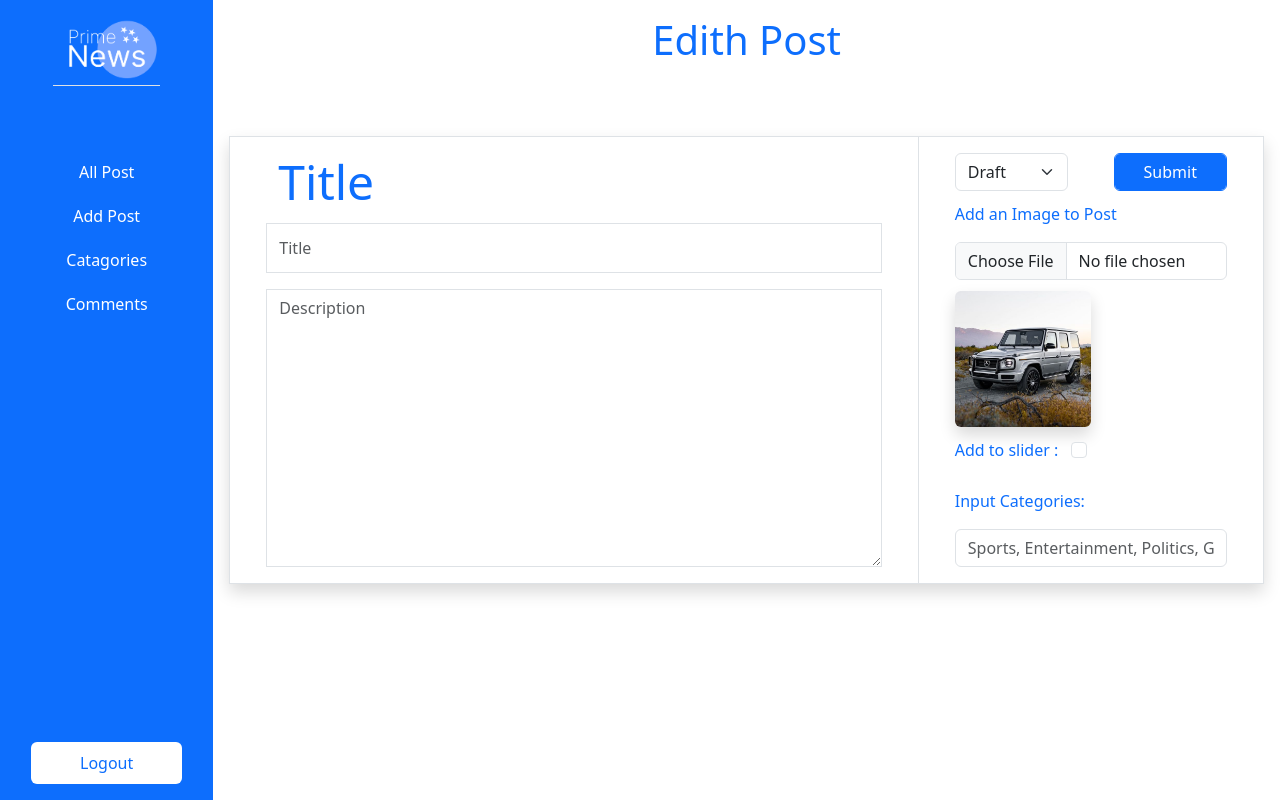
After one commit to chinedugabriel/Blog-Post, a PHP site: page /php_projects/pages/edith_post.php in a window 1280 px wide. The commit adds this page. Run offline with PHP 8.4, Linux system fonts and the light colour scheme.

Commit message:
fix: added a page for edithing post and fixed the logo size for the index and single post pages

```diff
--- /dev/null
+++ b/pages/edith_post.php
@@ -0,0 +1,133 @@
+<!DOCTYPE html>
+<html lang="en">
+<head>
+    <meta charset="UTF-8">
+    <meta name="viewport" content="width=device-width, initial-scale=1.0">
+    <title>Blog Post</title>
+    <link rel="stylesheet" href="../style.css">
+    <!-- bootstrap link start here
+    * Bootstrap v5.3.0-alpha3
+    -->
+    <link rel="stylesheet" href="../bootstrap/css/bootstrap.css">
+    <!-- bootstrap link ends here -->
+    <link rel="shortcut icon" href="../src/img/favicon.ico" type="image/x-icon">
+</head>
+<body class="p-0 ">
+    <section class="">
+        <div class="container-fluid">
+            <div class="row vh-100">
+                <div class="col-sm-12 col-md-2 py-3 d-flex flex-column gap-5 bg-primary">
+                    <div class="row">
+                        <div class="col-md-12 text-center p-0">
+                            <img src="../src/img/blog_logo.png" alt="logo" class="img-fluid w-50 w-md-75 border-bottom img-logo ">
+                        </div>
+                    </div>
+                    <div class="row p-0 h-auto h-md-50">
+                        <div class="col-md-12 p-0">
+                            <ul class="list-unstyled h-100 py-3 d-flex flex-column justify-content-around">
+                                <li class="text-center py-2">
+                                    <a href="http://localhost/php_projects/Blog-Post/pages/all_post" class="text-white text-decoration-none">
+                                        All Post
+                                    </a>
+                                </li>
+                                <li class=" text-center text-white py-2">
+                                    <a href="http://localhost/php_projects/Blog-Post/pages/add_post" class=" text-decoration-none text-white">
+                                        Add Post
+                                    </a>
+                                </li>
+                                <li class=" text-center py-2">
+                                    <a href="http://localhost/php_projects/Blog-Post/pages/categories" class="text-white text-decoration-none">
+                                        Catagories
+                                    </a>
+                                </li>
+                                <li class=" text-center py-2">
+                                    <a href="http://localhost/php_projects/Blog-Post/pages/comments" class="text-white text-decoration-none">
+                                        Comments
+                                    </a>
+                                </li>
+
+
+                            </ul>
+                        </div>
+                    </div>
+                    <div class="row mt-auto">
+                        <div class="col-md-12 text-center">
+                            <button class="btn py-md-2 px-md-5 btn bg-white text-primary">
+                               Logout
+                            </button>
+                        </div>
+                    </div>
+                </div>
+                <div class="col-sm-12 col-md-10 ">
+                    <form action="" method="" class="d-grid gap-1 p-3 pt-0 h-75">
+                        <div class="row py-3">
+                            <div class="col-md-12 text-center">
+                                <p class="h1 text-primary">Edith Post</p>
+                            </div>
+                        </div>
+                        <div class="row border border shadow">
+                            <div class="col-md-8 d-grid gap-3 py-3 px-5 border-end">
+                                <div class="row">
+                                    <p class="display-5 text-primary m-0">
+                                        Title
+                                    </p>
+                                    <input type="text" class="form-control rounded rounded-0" name="" id="" placeholder="Title">
+                                </div>
+                                <div class="row">
+                                    <textarea class="form-control rounded rounded-0" name="" id="" rows="10" cols="" placeholder="Description"></textarea>
+                                </div>
+                            </div>
+                            <div class="col-md-4 d-flex flex-column gap-3 gap-md-0 justify-content-between py-3 px-5 ">
+                            <div class="row d-flex flex-row justify-content-between">
+                                    <div class="col-sm-5 my-1 px-0 my-sm-0">
+                                        <select class="form-select" name="post_status">
+                                            <option class="" value="draft"> Draft</option>
+                                            <option class="text-success" value="publish"> Publish</option>
+                                        </select>
+                                    </div>
+                                    <div class="col-sm-5  my-1 px-0 my-sm-0">
+                                        <input type="submit" class="form-control px-3 btn btn-primary" name="submit" value="Submit">
+                                    </div>
+                                </div>
+
+                                <div class="row">
+                                    <p class="text-primary p-0">Add an Image to Post</p>
+                                    <input type="file" class="form-control" name="upload-img" id="upload-img">
+                                </div>
+                                <div class="row ">
+                                    <div class="col-sm-12 p-0">
+                                        <!-- img should display when the user uploads an image -->
+                                        <img src="../src/img/259609483_10159616963876670_8003904271829121769_n.jpg" class="img-fluid w-50 m-0 p-0 rounded shadow" id="uploaded-img">
+                                    </div>
+                                </div>
+                                <div class="row ">
+                                    <div class="col-sm-12 p-0">
+                                        <p class="text-primary">
+                                            Add to slider : &nbsp;
+                                            <input type="checkbox" name="slider" id="" class="form-check-input">
+                                        </p>
+                                    </div>
+                                </div>
+                                <div class="row">
+                                    <p class="text-primary p-0">
+                                        Input Categories:
+                                    </p>
+                                    <input type="text" class="form-control" placeholder="Sports, Entertainment, Politics, Global ...." name="Categories" id="categories">
+                                </div>
+                                <!--
+                                    To save the post to draft which the user can use later you can use the same database table but have a column in the table as display status where the value would either be publish or draftBut remember when we want to display from the table we would use the row Ie(Display status) to get our data from the database for the index page or Blog page which all site visitors can see
+
+                                 -->
+
+                            </div>
+                        </div>
+                    </form>
+                </div>
+            </div>
+        </div>
+    </section>
+
+
+<script src="bootstrap/js/bootstrap.js"></script>
+</body>
+</html>
```
Also changed, not shown: include/user_menu.inc.php (+4 -4 lines), include/edith_category.inc.php (deleted), src/img/logo.png.
